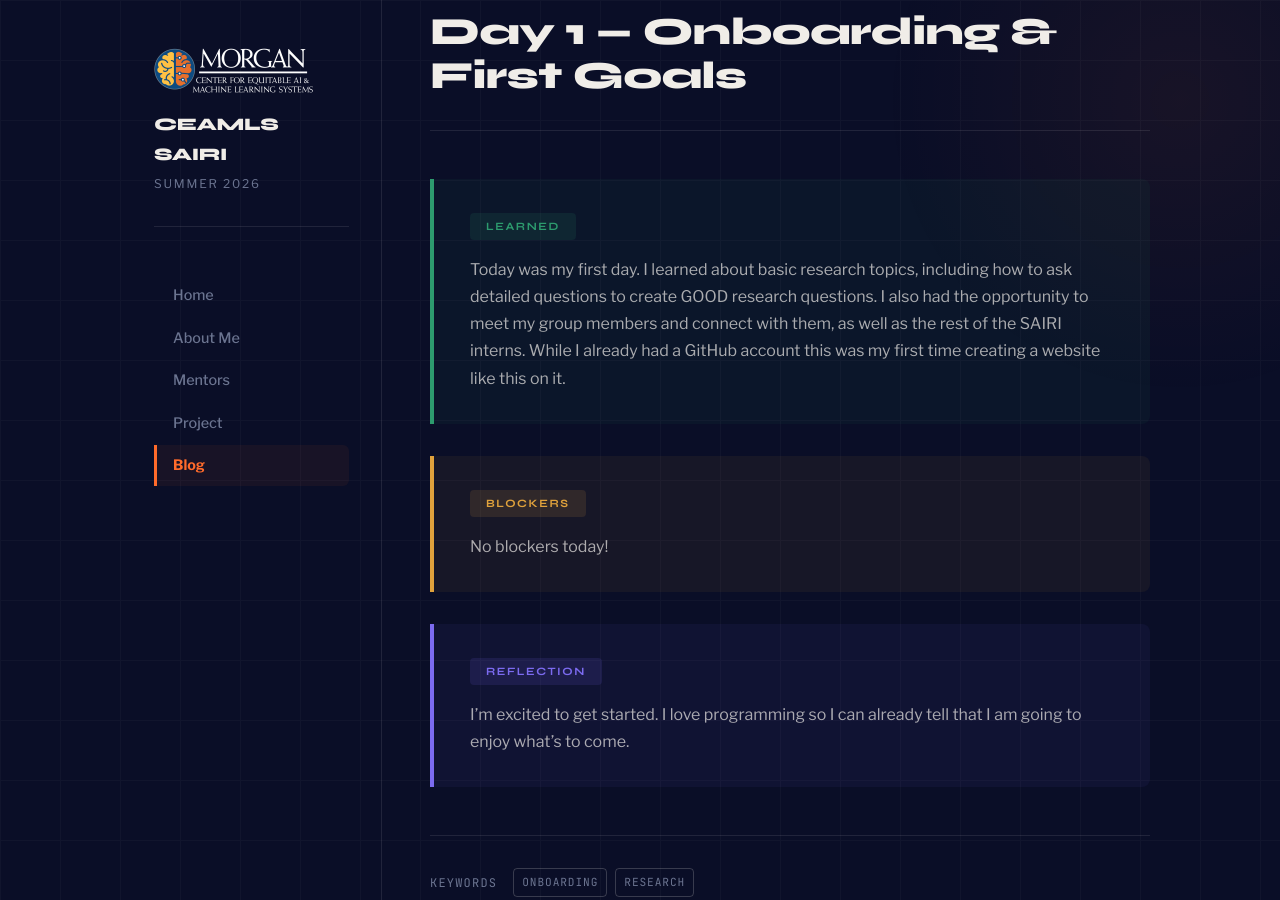
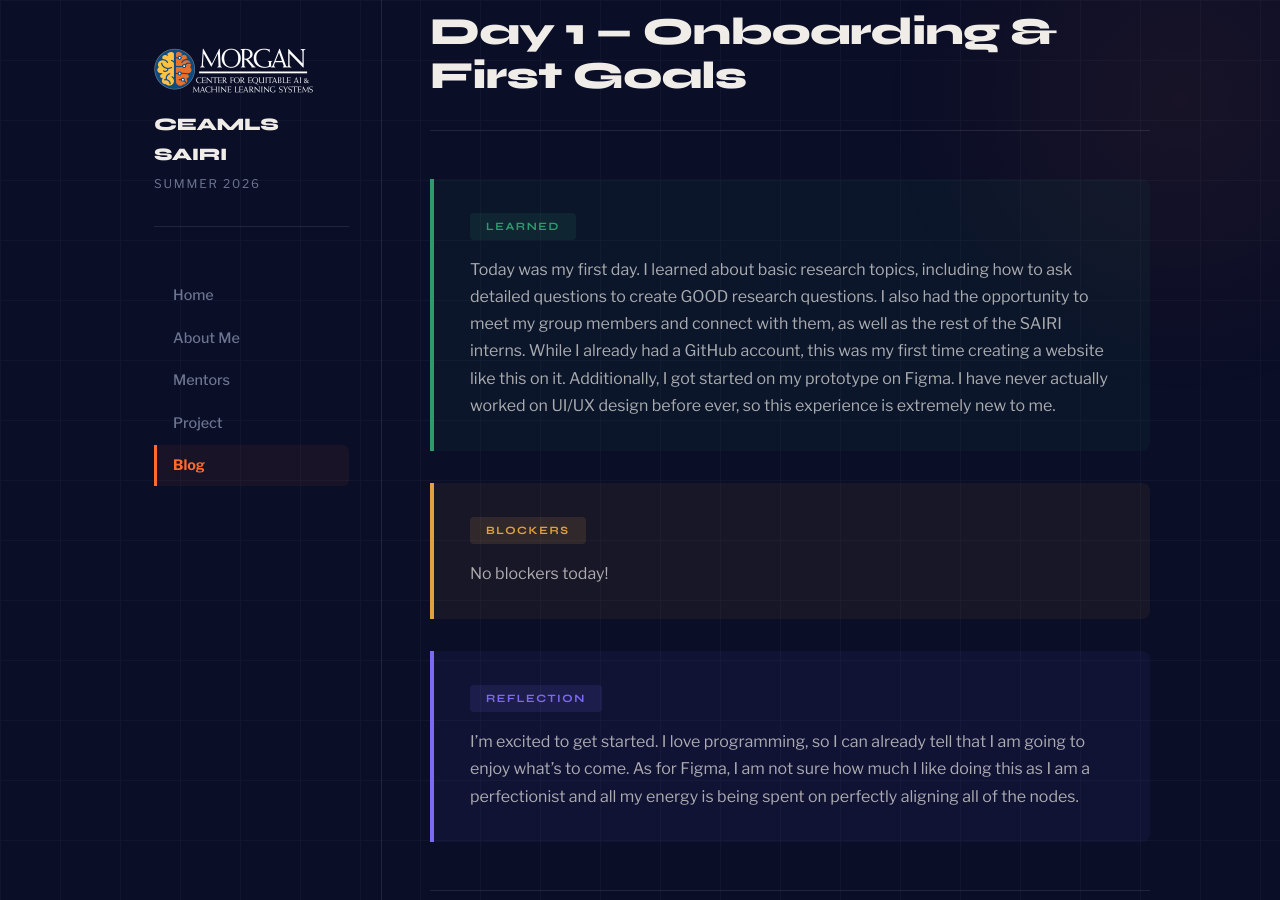
Before and after one commit to KSMerch/ksmerchceamls26.github.io, a Jekyll site: the page built from _posts/2026-05-26-day-1.md, in a window 1280 px wide and 900 px high, scrolled down 202 px. Built offline with Jekyll 4.4.1, drawn with Linux system fonts in a browser that asks for light colours.

Commit message:
Update 2026-05-26-day-1.md

```diff
--- a/_posts/2026-05-26-day-1.md
+++ b/_posts/2026-05-26-day-1.md
@@ -6,11 +6,12 @@ permalink: /day1.html
 tags: ["onboarding", "research"]
 
 what_i_learned: |
-  Today was my first day. I learned about basic research topics, including how to ask detailed questions to create GOOD research questions. I also had the opportunity to meet my group members and connect with them, as well as the rest of the SAIRI interns. While I already had a GitHub account this was my first time creating a website like this on it.
+  Today was my first day. I learned about basic research topics, including how to ask detailed questions to create GOOD research questions. I also had the opportunity to meet my group members and connect with them, as well as the rest of the SAIRI interns. While I already had a GitHub account, this was my first time creating a website like this on it. Additionally, I got started on my prototype on Figma. I have never actually worked on UI/UX design before ever, so this experience is extremely new to me.
 
 blockers: |
   No blockers today!
 
 reflection: |
-  I'm excited to get started. I love programming so I can already tell that I am going to enjoy what's to come.
+  I'm excited to get started. I love programming, so I can already tell that I am going to enjoy what's to come. As for Figma, I am not sure how much I like doing this
+  as I am a perfectionist and all my energy is being spent on perfectly aligning all of the nodes.
 ---
```
